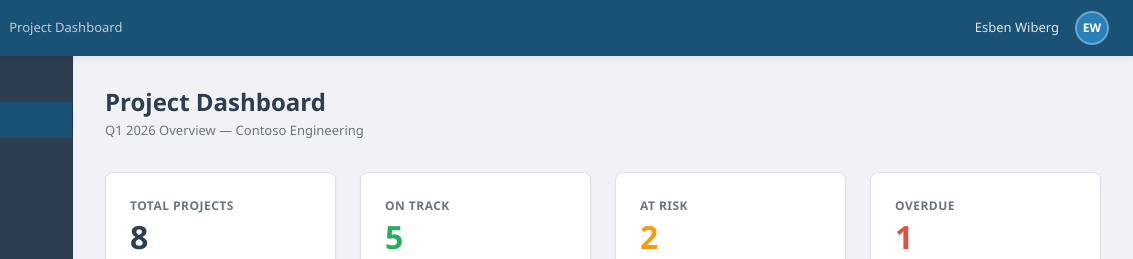
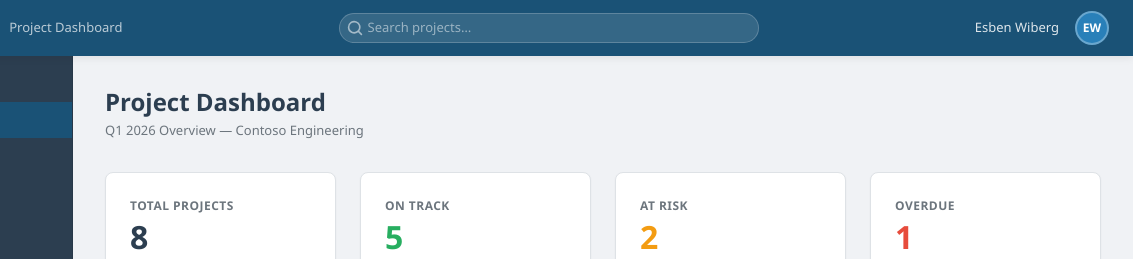
Before and after one commit to esbenwiberg/quarterly-demo, a website: page docs/index.html in a window 1280 px wide. Shown: the top 259 px of the page, 147-1280 px from the left. Drawn offline with Linux system fonts and the light colour scheme.

Commit message:
Search bar
Task: HIVE-20260311-5afd5367

```diff
--- a/docs/index.html
+++ b/docs/index.html
@@ -17,6 +17,17 @@
       <span class="header-logo">C</span>
       <span class="header-title">Contoso</span>
       <span class="header-subtitle">Project Dashboard</span>
+    </div>
+    <div class="header-search">
+      <svg class="header-search-icon" aria-hidden="true" xmlns="http://www.w3.org/2000/svg" viewBox="0 0 20 20" fill="currentColor">
+        <path fill-rule="evenodd" d="M9 3a6 6 0 100 12A6 6 0 009 3zM1 9a8 8 0 1114.32 4.906l3.387 3.387a1 1 0 01-1.414 1.414l-3.387-3.387A8 8 0 011 9z" clip-rule="evenodd"/>
+      </svg>
+      <input
+        type="search"
+        class="header-search-input"
+        placeholder="Search projects…"
+        aria-label="Search projects"
+      >
     </div>
     <div class="header-actions">
       <span class="header-user">Esben Wiberg</span>
--- a/docs/styles.css
+++ b/docs/styles.css
@@ -99,6 +99,64 @@ a:hover {
   border-radius: var(--radius-full);
   font-size: var(--font-size-xs);
   font-weight: 600;
+}
+
+/* -- Search bar ----------------------------------------------- */
+.header-search {
+  position: relative;
+  display: flex;
+  align-items: center;
+  flex: 1;
+  max-width: 420px;
+  margin: 0 var(--space-lg);
+}
+
+.header-search-icon {
+  position: absolute;
+  left: var(--space-sm);
+  width: 16px;
+  height: 16px;
+  color: rgba(255, 255, 255, 0.55);
+  pointer-events: none;
+  flex-shrink: 0;
+}
+
+.header-search-input {
+  width: 100%;
+  padding: var(--space-xs) var(--space-sm) var(--space-xs) calc(var(--space-sm) + 16px + var(--space-xs));
+  background: rgba(255, 255, 255, 0.12);
+  border: 1px solid rgba(255, 255, 255, 0.2);
+  border-radius: var(--radius-full);
+  color: var(--header-text);
+  font-family: var(--font-family);
+  font-size: var(--font-size-sm);
+  line-height: 1.5;
+  outline: none;
+  transition: background var(--transition-fast), border-color var(--transition-fast), box-shadow var(--transition-fast);
+  /* Remove native search cancel button styling in WebKit */
+  -webkit-appearance: none;
+  appearance: none;
+}
+
+.header-search-input::placeholder {
+  color: rgba(255, 255, 255, 0.5);
+}
+
+.header-search-input:hover {
+  background: rgba(255, 255, 255, 0.18);
+  border-color: rgba(255, 255, 255, 0.35);
+}
+
+.header-search-input:focus {
+  background: rgba(255, 255, 255, 0.22);
+  border-color: var(--color-accent-light);
+  box-shadow: 0 0 0 3px rgba(243, 156, 18, 0.35);
+}
+
+/* Remove the native "x" clear button in WebKit */
+.header-search-input::-webkit-search-cancel-button {
+  -webkit-appearance: none;
+  appearance: none;
 }
 
 /* ================================================================
@@ -422,3 +480,29 @@ a:hover {
 .page-footer a:hover {
   color: var(--color-text-secondary);
 }
+
+/* ================================================================
+   RESPONSIVE — tablet / mobile
+   ================================================================ */
+@media (max-width: 768px) {
+  /* Collapse header into a stacking column */
+  .header {
+    flex-wrap: wrap;
+    height: auto;
+    gap: var(--space-sm);
+    padding: var(--space-sm) var(--space-md);
+  }
+
+  /* Search bar fills full width on its own row */
+  .header-search {
+    order: 3;
+    flex: 1 1 100%;
+    max-width: 100%;
+    margin: 0 0 var(--space-xs);
+  }
+
+  /* Hide subtitle to save space */
+  .header-subtitle {
+    display: none;
+  }
+}
```
